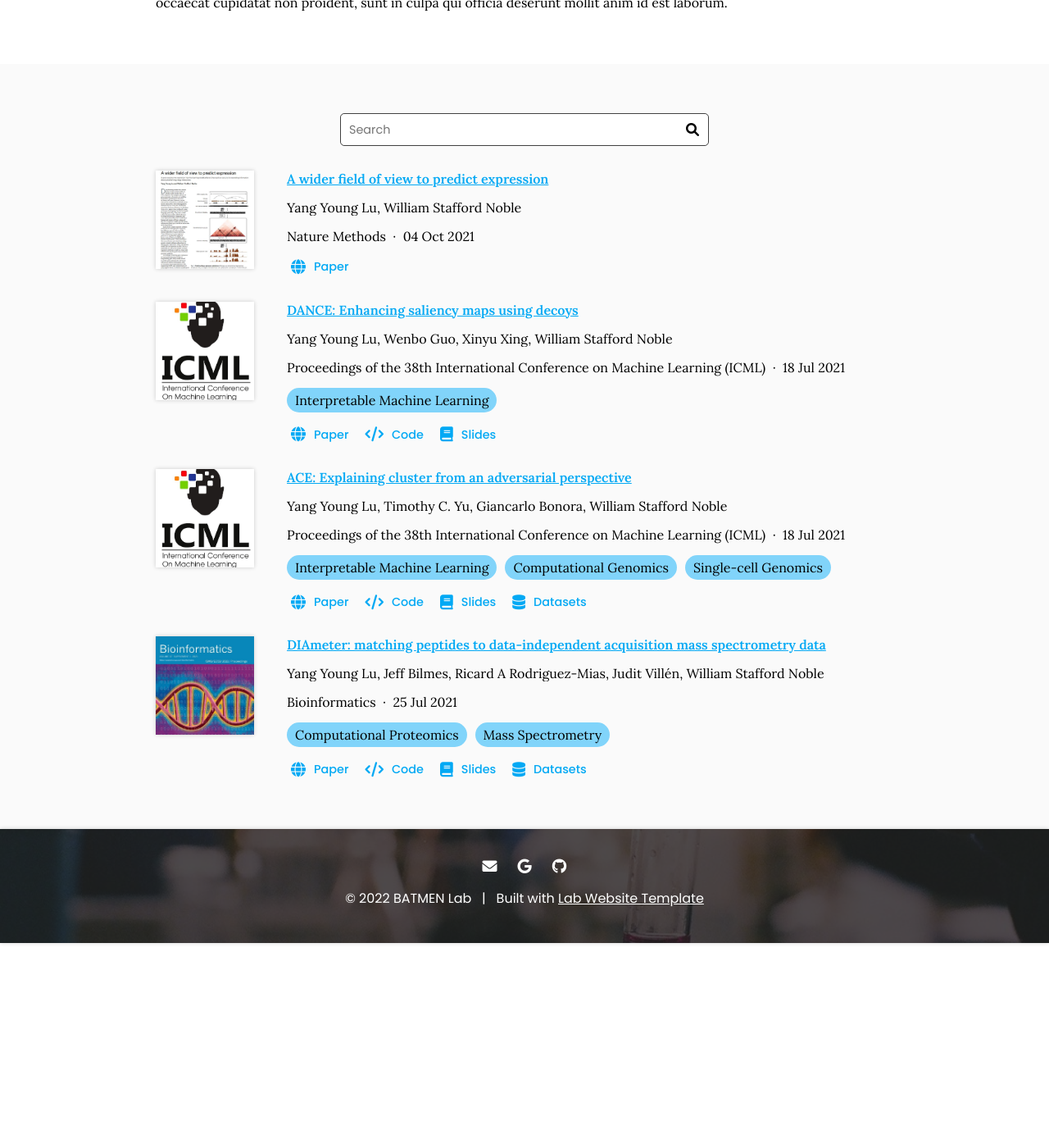
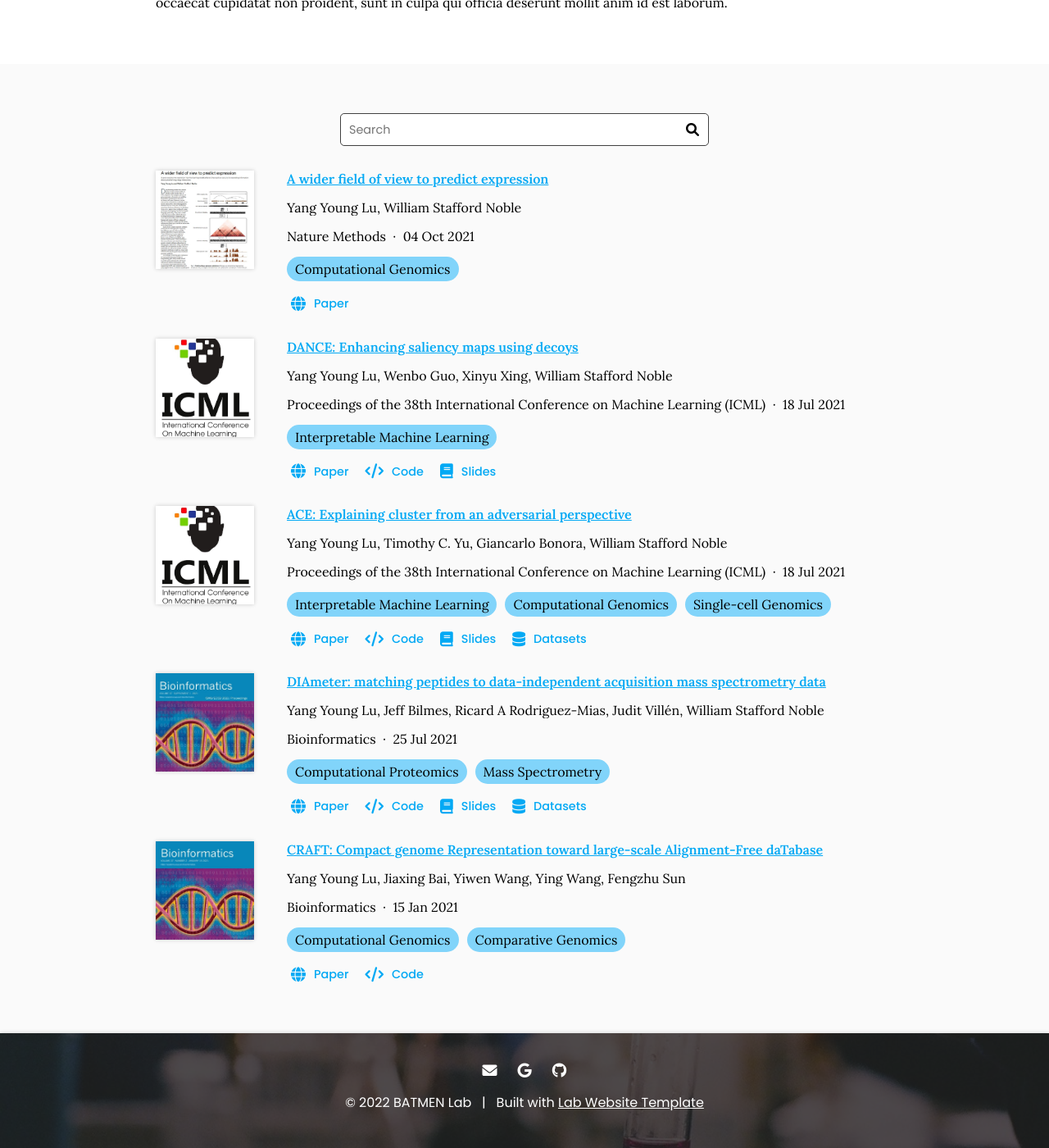
Before and after one commit to batmen-lab/batmen-lab.github.io, a Jekyll site: the page built from research/index.md, in a window 1280 px wide and 1400 px high, scrolled down 355 px. Shown: the whole window at 82% size. Built offline with Jekyll 4.4.1, drawn with Linux system fonts in a browser that asks for light colours; before the commit the page ends 1505 px from its top, so only the background shows below that.

Commit message:
Generate citations

```diff
--- a/_data/citations.yaml
+++ b/_data/citations.yaml
@@ -13,6 +13,8 @@
   extra-links:
   - link: https://rdcu.be/cyMvt
     text: Paper
+  tags:
+  - Computational Genomics
 - id: url:https://proceedings.mlr.press/v139/lu21b.html
   title: 'DANCE: Enhancing saliency maps using decoys'
   authors:
@@ -93,3 +95,24 @@
   tags:
   - Computational Proteomics
   - Mass Spectrometry
+- id: doi:10.1093/bioinformatics/btaa699
+  title: 'CRAFT: Compact genome Representation toward large-scale Alignment-Free daTabase'
+  authors:
+  - Yang Young Lu
+  - Jiaxing Bai
+  - Yiwen Wang
+  - Ying Wang
+  - Fengzhu Sun
+  publisher: Bioinformatics
+  date: '2021-01-15'
+  link: https://doi.org/gp88kt
+  image: images/tools/bioinfo_craft.jpg
+  extra-links:
+  - link: https://academic.oup.com/bioinformatics/article/37/2/155/5885078
+    text: Paper
+  - type: source
+    link: https://github.com/jiaxingbai/CRAFT
+    text: Code
+  tags:
+  - Computational Genomics
+  - Comparative Genomics
```
